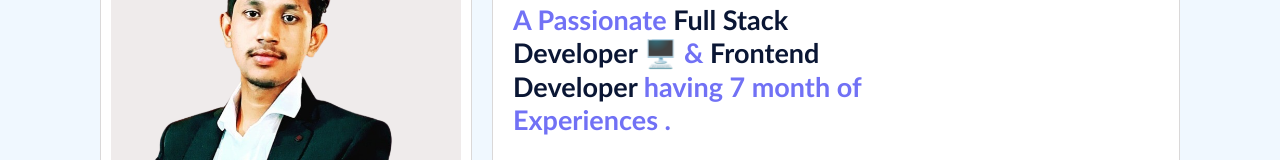
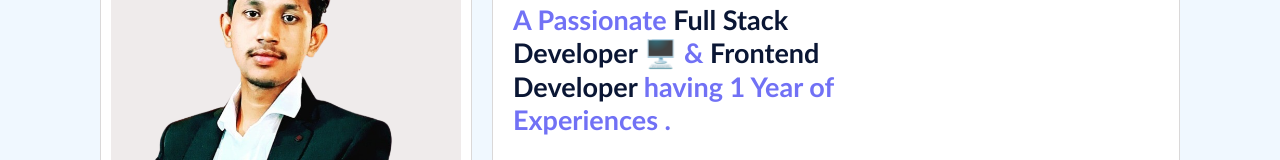
Before and after one commit to Vipinkm1/Vipin-Portfolio, a React (Vite) app: page /about in a window 1280 px wide. Shown: the part 208-368 px from the top of the page. Built offline with nearby package versions, Linux system fonts and the light colour scheme.

Commit message:
experience updated

```diff
--- a/src/components/Pages/About/About.jsx
+++ b/src/components/Pages/About/About.jsx
@@ -48,7 +48,6 @@ const About = () => {
     <div className='about-border'>
       <div className='about-flex-item'>
         <div>
-        {/*  add  the code value to show document and the product  */}
           <p className='name-intro'><span className='black-quote'>Hi, This Is</span> Vipin Kumar 👋</p>
         </div>
         <div className='available-flex'>
@@ -56,9 +55,8 @@ const About = () => {
           <img className='vedio-size' src={Vedio} />
         </div>
       </div>
-      {/* Show some quote here  */}
       <div className='quote-text'>
-        <p className='name-intro'>A Passionate <span className='black-quote'>Full Stack Developer </span>🖥️ & <span className='black-quote'>Frontend Developer</span> having <span>7 month</span> of Experiences .</p>
+        <p className='name-intro'>A Passionate <span className='black-quote'>Full Stack Developer </span>🖥️ & <span className='black-quote'>Frontend Developer</span> having <span>1 Year</span> of Experiences .</p>
       </div>
       <div className='experience-count-show'>
         <div className='years-of-experience '>
```
